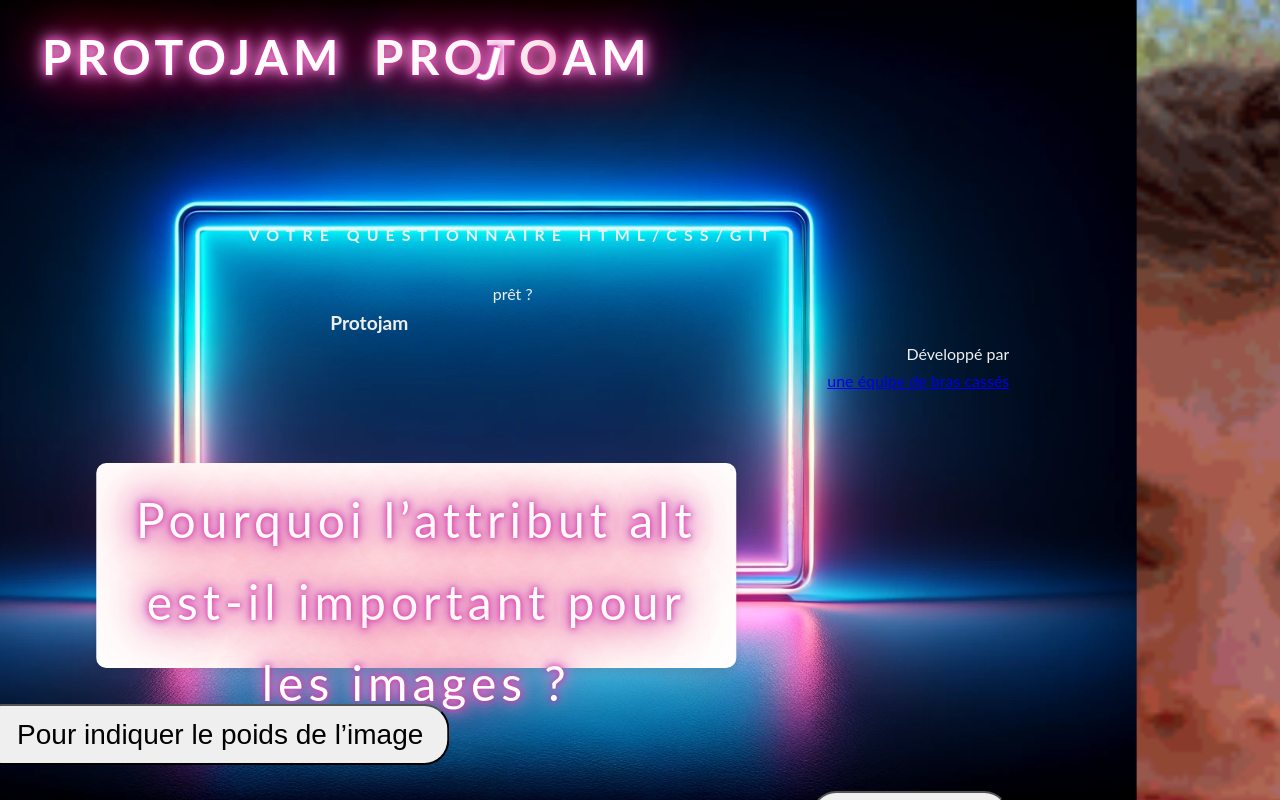
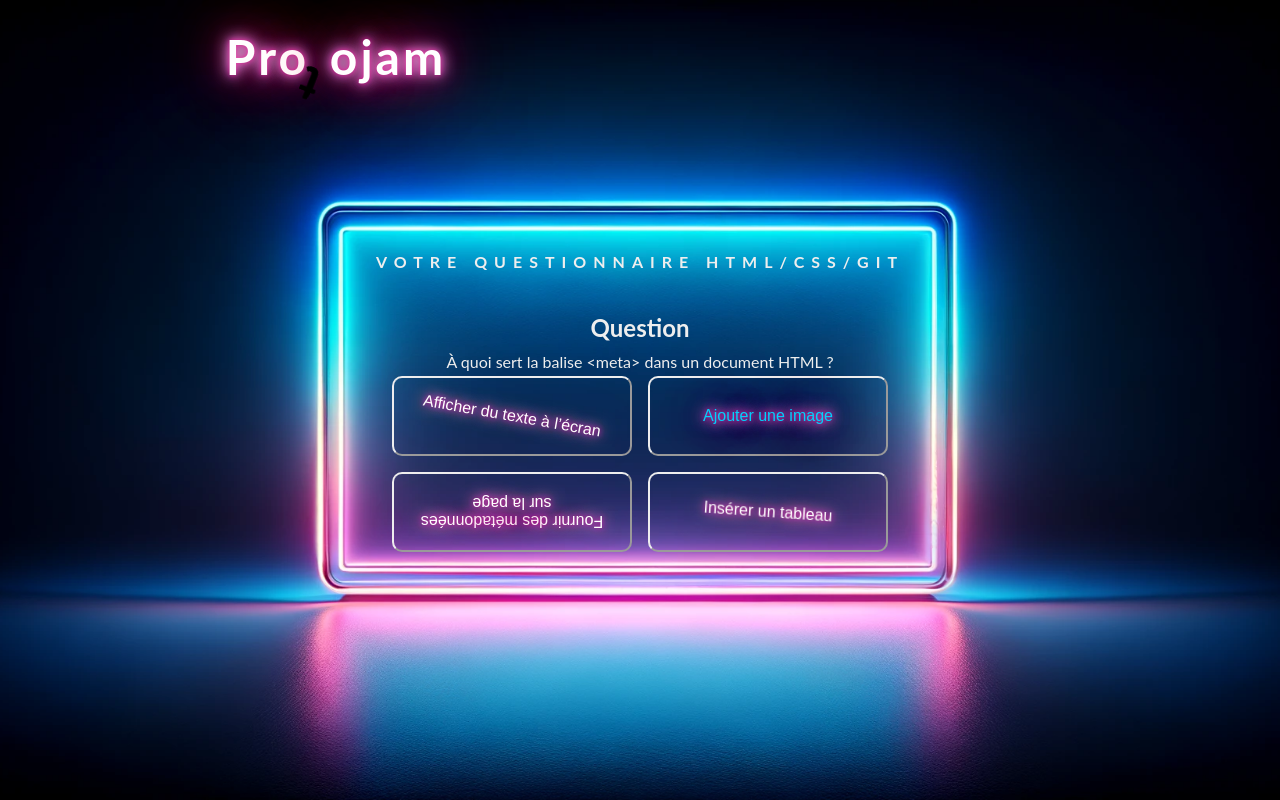
Before and after one commit to Jeffreiiy/protojam, a React (Vite) app in the folder client/: page / in a window 1280 px wide. Shown: the top 800 px of the page. Built offline with nearby package versions, Linux system fonts and the light colour scheme.

Commit message:
for merge

```diff
--- a/client/src/App.css
+++ b/client/src/App.css
@@ -62,7 +62,6 @@ header {
   grid-row: 1;
   align-self: center;
   text-align: center;
-  width: 100vw;
 }
 
 .block-primary {
@@ -70,42 +69,17 @@ header {
   margin-bottom: 2rem;
 }
 
-header{
+header {
   display: flex;
   justify-content: center;
-  width: 100vw;
 }
-.block-primary-main {
-  font-size: 3em;
-  letter-spacing: 5px;
-  animation: blink 12s infinite ;
-  width: 50vw;
-  text-align: center;
-  height: 16vw;
 
-}
-.letterJ{
+.letterJ {
+  z-index: 3;
   display: flex;
   position: absolute;
-  animation:4s infinite ease-in-out;
-  animation-name:slidein;
-}
-@keyframes slidein {
-  0% {
-    top: 11vw;
-    left: 0;
-    rotate: 180deg;
-  }
-  50%{
-    top: 1vw;
-    left: 53vw;
-    rotate: 0deg;
-  }
-  100% {
-    top:11vw;
-    left: 100vw;
-    rotate:180deg;
-  }
+  animation: 4s infinite ease-in-out;
+  animation-name: slidein;
 }
 
 .block-primary-sub {
@@ -139,10 +113,10 @@ header{
   background-color: #fff;
   color: #777;
 }
-.btnStart{
+.btnStart {
   margin: 1rem;
   padding: .5rem 1rem;
-  background:#03d8ec ;
+  background: #03d8ec;
   color: #ff1493ad;
   outline: none;
   border: .25px solid white;
@@ -150,9 +124,9 @@ header{
   font-size: 1rem;
   font-weight: 200;
   transition: .30s;
-  rotate:5deg;
+  rotate: 5deg;
   &:hover {
-    background: #000 ;
+    background: #000;
     font-weight: 400;
     font-size: 2rem;
   }
@@ -173,23 +147,20 @@ footer {
   text-decoration: underline;
 }
 
-@keyframes blink {
-  20%,
-  24%,
-  55% {
-    color: #111;
-    text-shadow: none;
+@keyframes rotating {
+  0% {
+    transform: rotate(0);
   }
-  0%,
-  19%,
-  21%,
-  23%,
-  25%,
-  54%,
-  56%,
+  25% {
+    transform: rotate(25deg);
+  }
+  50% {
+    transform: rotate(0);
+  }
+  75% {
+    transform: rotate(-25deg);
+  }
   100% {
-    text-shadow: 0 0 5px #ff1493ad, 0 0 15px #eee, 0 0 20px #ff1493ad, 0 0 40px
-      #a00ac9, 0 0 60px #ff0000, 0 0 10px #970dc5, 0 0 98px #ff0000;
-    color: #fff;
+    transform: rotate(0);
   }
 }
--- a/client/src/App.tsx
+++ b/client/src/App.tsx
@@ -1,48 +1,22 @@
 import "./App.css";
-import Quiz from "./components/Quiz"
-import { questions } from "./components/question"
+import QuestionBox from "./components/QuestionBox";
+import "./components/QuestionBox.css";
+import Titles from "./components/Titles";
+import "./components/Titles.css";
 
 function App() {
   return (
     <>
       <header>
-          <h2 className="block-primary-main">PROTO<div className={"letterJ"}>J</div>AM</h2>
+        <Titles />
       </header>
+      <main className="text-box">
+        <hgroup className="block-primary">
+          <p className="block-primary-sub">Votre questionnaire HTML/CSS/Git</p>
+        </hgroup>
 
-      <nav className="navbar">
-        <ul>
-          <li>
-
-          </li>
-        </ul>
-      </nav>
-
-      <main className="text-box">
-
-
-        <hgroup className="block-primary">
-
-          <h2 className="block-primary-main">Protojam</h2>
-
-          <p className="block-primary-sub">Votre questionnaire HTML/CSS/Git</p>
-
-        </hgroup>
-        <p>prêt ?</p>
-        <Quiz questions={questions} />
+        <QuestionBox />
       </main>
-
-      <footer>
-
-        <a
-          href="https://www.wildcodeschool.com/"
-          className="wcs"
-          target="_blank"
-          rel="noopener noreferrer"
-        >
-
-        </a>
-      </footer>
-
     </>
   );
 }
--- /dev/null
+++ b/client/src/components/QuestionBox.css
@@ -0,0 +1,61 @@
+.questionBox {
+  display: flex;
+  flex-direction: column;
+  align-items: center;
+}
+.questionList {
+  width: fit-content;
+  list-style: none;
+  display: grid;
+  grid-template-columns: 1fr 1fr;
+  gap: 1rem;
+}
+.questionList li {
+  align-items: center;
+  width: fit-content;
+}
+.question {
+  border-radius: 10px;
+  background-color: transparent;
+  border-color: #eee;
+  height: 5rem;
+  width: 15rem;
+  padding: 1rem;
+}
+.textOne {
+  rotate: 10deg;
+}
+.textTwo {
+  color: rgb(0, 210, 252);
+}
+.textThree {
+  rotate: 180deg;
+}
+.textFour {
+  animation: shake .2s infinite linear;
+}
+
+.block-primary-main-2 {
+  font-size: 1em;
+  text-shadow: 0 0 5px #ff1493ad, 0 0 15px #eee, 0 0 20px #ff1493ad, 0 0 40px
+    #a00ac9, 0 0 60px #ff0000, 0 0 10px #970dc5, 0 0 98px #ff0000;
+  color: #fff;
+  text-align: center;
+}
+@keyframes shake {
+  0% {
+    transform: rotate(0);
+  }
+  25% {
+    transform: rotate(10deg);
+  }
+  50% {
+    transform: rotate(0deg);
+  }
+  75% {
+    transform: rotate(10deg);
+  }
+  100% {
+    transform: rotate(0);
+  }
+}
--- a/client/src/components/QuestionBox.tsx
+++ b/client/src/components/QuestionBox.tsx
@@ -214,68 +214,92 @@ const questions = [
 ];
 
 function QuestionBox() {
-  const [goodAnswer, setGoodAnswer] = useState(0);
+  const [clickCount, setClickCount] = useState(0);
   const [questionCount, setQuestionCount] = useState(0);
-  const [answerIndex, setAnswerIndex] = useState(0);
 
   return questionCount < questions.length ? (
-    <section>
+    <section className="questionBox">
       <h2>Question</h2>
       <p>{questions[questionCount].question}</p>
 
-      <ul>
+      <ul className="questionList">
         <li>
           <button
+            className="question one block-primary-main-2"
             type="button"
             onClick={() => {
+              setClickCount(clickCount + 1);
               if (questions[questionCount].answers[0].correct) {
                 setQuestionCount(questionCount + 1);
               }
             }}
           >
-            {questions[questionCount].answers[0].text}
+            <p className="textOne">
+              {questions[questionCount].answers[0].text}
+            </p>
           </button>
         </li>
         <li>
           <button
+            className="question two block-primary-main-2"
             type="button"
             onClick={() => {
+              setClickCount(clickCount + 1);
+
               if (questions[questionCount].answers[1].correct) {
                 setQuestionCount(questionCount + 1);
               }
             }}
           >
-            {questions[questionCount].answers[1].text}
+            <p className="textTwo">
+              {questions[questionCount].answers[1].text}
+            </p>
           </button>
         </li>
         <li>
           <button
+            className="question three block-primary-main-2"
             type="button"
             onClick={() => {
+              setClickCount(clickCount + 1);
+
               if (questions[questionCount].answers[2].correct) {
                 setQuestionCount(questionCount + 1);
               }
             }}
           >
-            {questions[questionCount].answers[2].text}
+            <p className="textThree">
+              {" "}
+              {questions[questionCount].answers[2].text}
+            </p>
           </button>
         </li>
         <li>
           <button
+            className="question four block-primary-main-2"
             type="button"
             onClick={() => {
+              setClickCount(clickCount + 1);
+
               if (questions[questionCount].answers[3].correct) {
                 setQuestionCount(questionCount + 1);
               }
             }}
           >
-            {questions[questionCount].answers[3].text}
+            <p className="textFour">
+              {" "}
+              {questions[questionCount].answers[3].text}
+            </p>
           </button>
         </li>
       </ul>
     </section>
   ) : (
-    <h2> finito {questionCount} </h2>
+    <h3>
+      {" "}
+      Bravo, ça ne t'a pris que {clickCount} clicks pour repondre aux{" "}
+      {questionCount} questions !
+    </h3>
   );
 }
 
--- a/client/src/components/Quiz.css
+++ b/client/src/components/Quiz.css
@@ -1,38 +1,27 @@
-body {
-
-   background:
-    url('hans.gif');
-
-   background-size: 800px auto;
- }
-
-
-
 /* Seulement les nouveaux styles nécessaires */
-.quiz-container {
-  position: relative;
-  height: 100vh;
-  overflow: hidden;
-}
 
 .question {
-  background: white;
   padding: 1rem 2rem;
   border-radius: 10px;
-  box-shadow: 0 4px 8px rgba(0,0,0,0.1);
-  max-width: 60%;
+  box-shadow: 0 4px 8px rgba(0, 0, 0, 0.1);
   transform: translate(-50%, -50%);
 }
 
 .answer-btn {
   padding: 0.8rem 1.5rem;
   border-radius: 25px;
+  min-width: auto;
+  min-height: auto;
   transform: translate(-50%, -50%);
   font-size: 28px !important; /* Taille de base */
 }
 
-.correct { background: #d4edda !important; }
-.incorrect { background: #f8d7da !important; }
+.correct {
+  background: #d4edda !important;
+}
+.incorrect {
+  background: #f8d7da !important;
+}
 
 .score-display {
   position: fixed;
@@ -46,19 +35,11 @@ body {
   font-weight: bolder;
 }
 
-div {
-  /*display: inline-block;*/                /* modèle de boîte en ligne */
-  /*padding-right: 2em;*/                 /* un peu d'espace pour la transition */
-  /*padding-left: 100%;*/                  /* placement à droite du conteneur */
-  /*white-space: nowrap;*/                /* pas de passage à la ligne */
-  animation: defilement-rtl 50s infinite linear;
-}
-
 @keyframes defilement-rtl {
   0% {
-    transform: translate3d(0,0,0);
+    transform: translate3d(0, 0, 0);
   }
   100% {
-    transform: translate3d(-100%,0,0);
+    transform: translate3d(-100%, 0, 0);
   }
 }
--- a/client/src/components/Quiz.tsx
+++ b/client/src/components/Quiz.tsx
@@ -1,6 +1,6 @@
-import { useState, useEffect } from 'react';
-import { motion } from 'framer-motion';
-import './Quiz.css'; // Utilise le CSS existant de ton App.css
+import { useState, useEffect } from "react";
+import { motion } from "framer-motion";
+import "./Quiz.css"; // Utilise le CSS existant de ton App.css
 
 interface Answer {
   label: string;
@@ -52,30 +52,30 @@ export default function Quiz({ questions }: QuizProps) {
     nextQuestion();
   }, []);
 
-  if (!currentQuestion || !positions) return <div className="loading">Chargement...</div>;
+  if (!currentQuestion || !positions)
+    return <div className="loading">Chargement...</div>;
 
   return (
-    <div className="quiz-container"> {/* Supprime le fond ici */}
+    <div className="quiz-container">
+      {" "}
+      {/* Supprime le fond ici */}
       {/* Header conservé */}
       <header>
         <h1 className="logo">Protojam</h1>
       </header>
-
       {/* Question animée */}
       <motion.div
-        initial={{ opacity: 0, y: -20 }}
+        initial={{ opacity: 0, x: 20 }}
         animate={{ opacity: 1, y: 0 }}
         transition={{ duration: 0.5 }}
         className="question block-primary-main" // Utilise tes classes existantes
         style={{
-          position: 'absolute',
           top: `${positions.q.top}%`,
           left: `${positions.q.left}%`,
         }}
       >
         {currentQuestion.question}
       </motion.div>
-
       {/* Réponses animées */}
       {currentQuestion.answers.map((answer, index) => (
         <motion.button
@@ -83,9 +83,9 @@ export default function Quiz({ questions }: QuizProps) {
           initial={{ opacity: 0, scale: 0.8 }}
           animate={{ opacity: 1, scale: 1 }}
           transition={{ delay: index * 0.1, duration: 0.3 }}
-          className={`answer-btn ${selectedAnswer === index ? (answer.correct ? 'correct' : 'incorrect') : ''}`}
+          className={`answer-btn ${selectedAnswer === index ? (answer.correct ? "correct" : "incorrect") : ""}`}
           style={{
-            position: 'absolute',
+            position: "absolute",
             top: `${positions.a[index].top}%`,
             left: `${positions.a[index].left}%`,
           }}
@@ -96,17 +96,18 @@ export default function Quiz({ questions }: QuizProps) {
           }}
           disabled={selectedAnswer !== null}
         >
-          <span className="answer-label">{answer.label}</span>
           {answer.text}
         </motion.button>
       ))}
-
       {/* Score et footer conservés */}
       <div className="score-display">Score: {score}</div>
-
       <footer>
         Développé par
-        <a href="https://www.wildcodeschool.com/" target="_blank" rel="noopener noreferrer">
+        <a
+          href="https://www.wildcodeschool.com/"
+          target="_blank"
+          rel="noopener noreferrer"
+        >
           <p>une équipe de bras cassés</p>
         </a>
       </footer>
```
